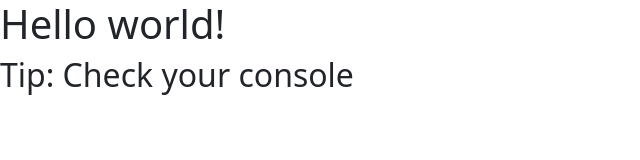
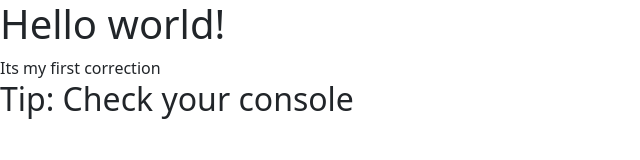
Before and after one commit to mikedruzhin/RSS-agregator, a website built with webpack: page index.html in a window 1280 px wide. Shown: the whole page, without its empty margins (0-640 px from the left). Built offline with nearby package versions, Linux system fonts and the light colour scheme.

```diff
--- a/index.html
+++ b/index.html
@@ -7,6 +7,7 @@
     </head>
     <body>
         <h1>Hello world!</h1>
+        <a>Its my first correction</a>
         <h2>Tip: Check your console</h2>
     </body>
 
```
Also changed, not shown: README.md.
